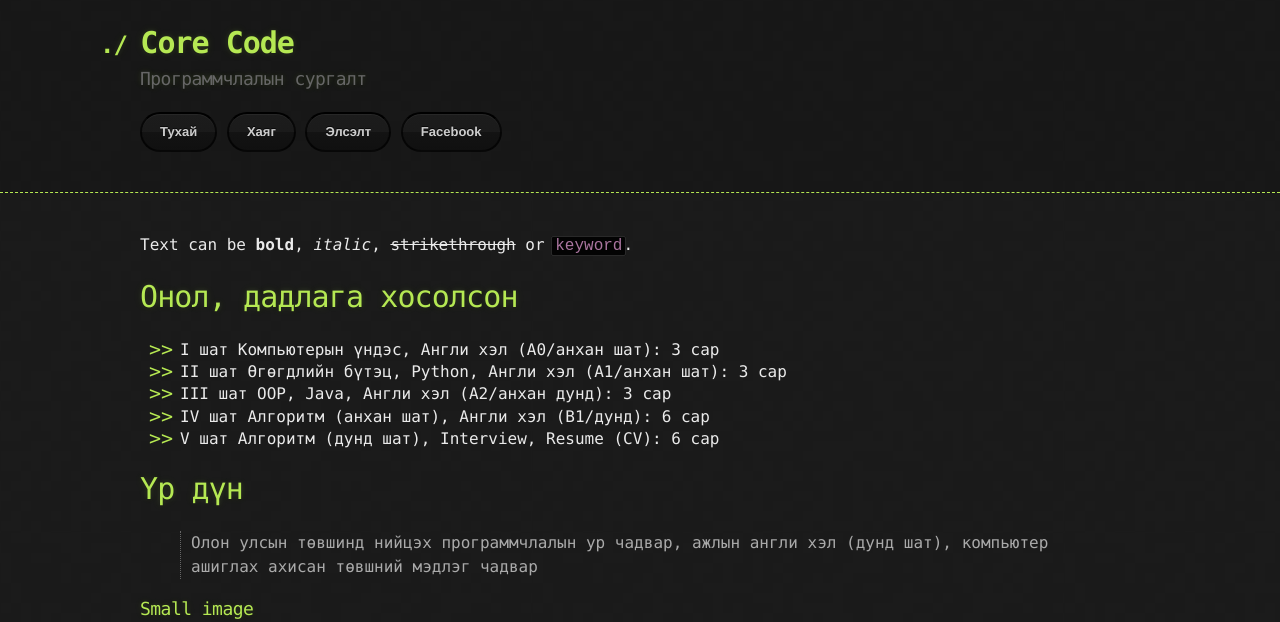
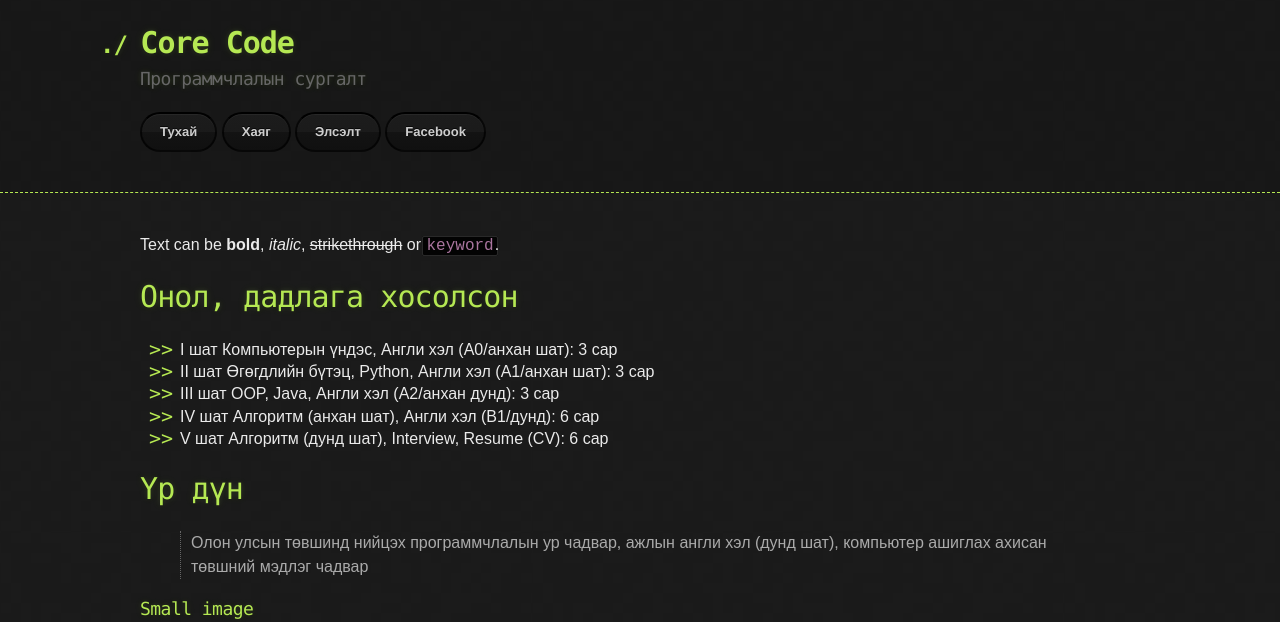
Before and after one commit to ganaatulgaa/corecode, a Jekyll site: the page built from index.md, in a window 1280 px wide. Shown: the top 622 px of the page. Built offline with Jekyll 4.4.1, drawn with Linux system fonts in a browser that asks for light colours; grey boxes are pictures that could not be loaded.

Commit message:
Update jekyll-theme-hacker.scss

```diff
--- a/_sass/jekyll-theme-hacker.scss
+++ b/_sass/jekyll-theme-hacker.scss
@@ -21,7 +21,7 @@
   color: $body-foreground;
   font-size: 16px;
   line-height: 1.5;
-  font-family: Monaco, "Bitstream Vera Sans Mono", "Lucida Console", Terminal, monospace;
+  font-family: Arial, Monaco, "Bitstream Vera Sans Mono", "Lucida Console", Terminal, monospace;
 }
 
 /* General & 'Reset' Stuff */
```
